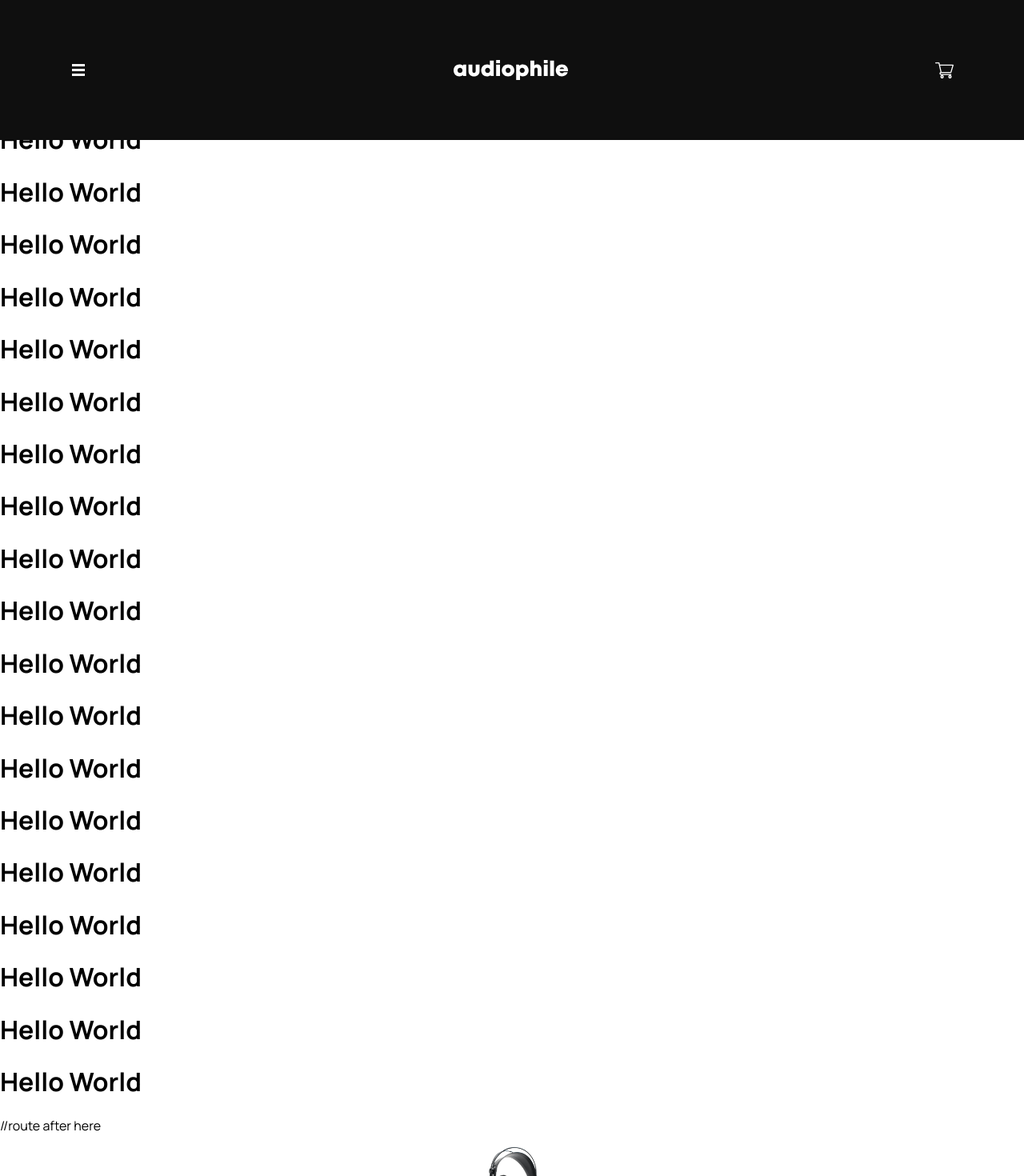
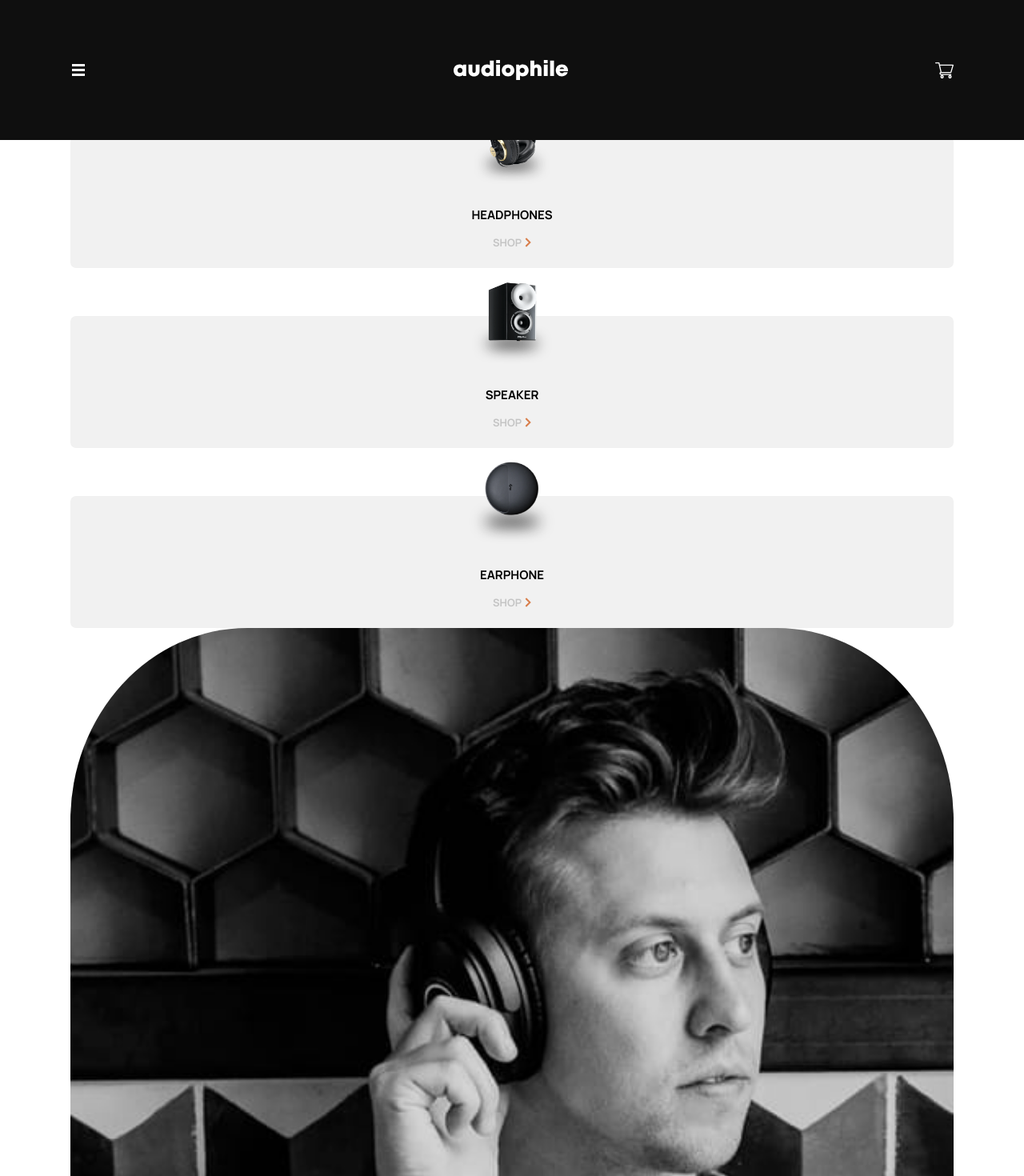
Before and after one commit to binertia/audio-commerce, a React (Vite) app: page / in a window 1280 px wide. Shown: the top 1470 px of the page at 80% size. Built offline with nearby package versions, Linux system fonts and the light colour scheme.

Commit message:
added hero compo

```diff
--- a/src/App.tsx
+++ b/src/App.tsx
@@ -6,34 +6,15 @@ import { createRoot } from "react-dom/client";
 import Navbar from "./navbar";
 import MainPage from "./main";
 import { GlobalStyles } from "./Global";
+import Heroes from "./main/product/default/heroes";
 
 const App = () => {
   return (
     <>
       <GlobalStyles />
       <Navbar />
-      <h1>Hello World</h1>
-      <h1>Hello World</h1>
-      <h1>Hello World</h1>
-      <h1>Hello World</h1>
-      <h1>Hello World</h1>
-      <h1>Hello World</h1>
-      <h1>Hello World</h1>
-      <h1>Hello World</h1>
-      <h1>Hello World</h1>
-      <h1>Hello World</h1>
-      <h1>Hello World</h1>
-      <h1>Hello World</h1>
-      <h1>Hello World</h1>
-      <h1>Hello World</h1>
-      <h1>Hello World</h1>
-      <h1>Hello World</h1>
-      <h1>Hello World</h1>
-      <h1>Hello World</h1>
-      <h1>Hello World</h1>
-      <h1>Hello World</h1>
-      <h1>Hello World</h1>
-      //route after here
+      <Heroes />
+      //route after here //
       <MainPage />
     </>
   );
--- /dev/null
+++ b/src/main/product/default/Heroes.tsx
@@ -0,0 +1,19 @@
+import styled from "styled-components";
+
+export default function Heroes() {
+  return (
+    <HeroWrapper className="padding-r-l">
+      <div>NEW PRODUCT</div>
+      <div>XX99 Mark II HeadphoneS</div>
+      <div>
+        Experience natural, lifelike audio and exceptional build quality made
+        for the passionate music enthusiast.
+      </div>
+      <div>See Product</div>
+    </HeroWrapper>
+  );
+}
+
+const HeroWrapper = styled.div`
+  background-color: black;
+`;
```
